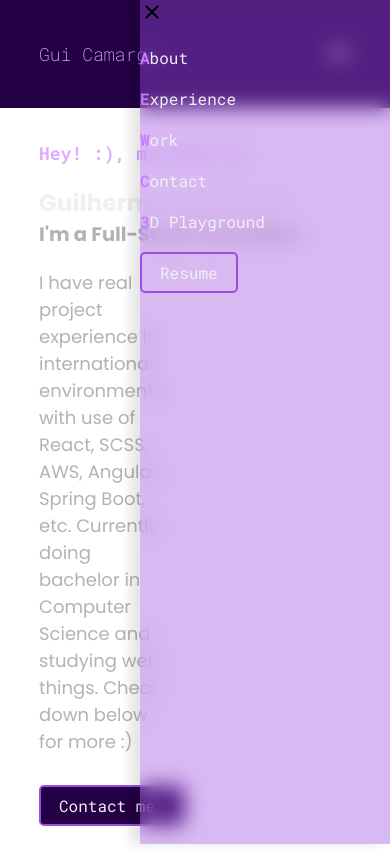
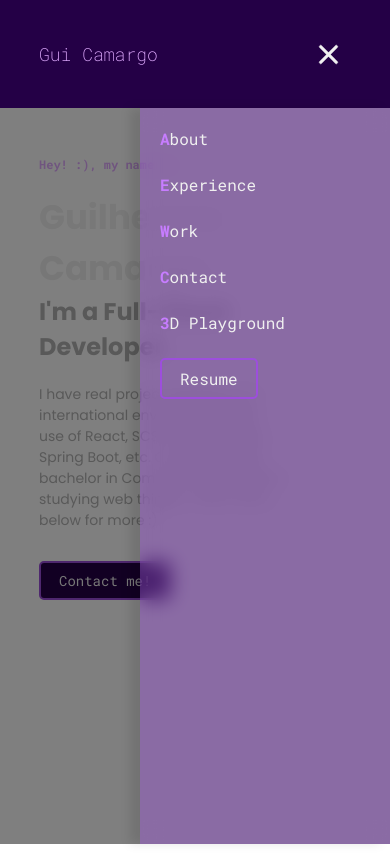
Before and after one commit to GuiACamargo/Portfolio, a website built with Vite: page index.html in a window 390 px wide. Both pictures are taken after a click on the button 339 px from the left and 54 px from the top of the page. Built offline with nearby package versions, Linux system fonts and the light colour scheme; what @tsparticles/all would draw is missing.

Commit message:
Changing and updating the style of the sidebar and how it works. Adding meta tags

```diff
--- a/index.html
+++ b/index.html
@@ -7,6 +7,18 @@
     <script type="module" src="script.js" defer></script>
     <link rel="stylesheet" href="styles/reset.css">
     <link rel="stylesheet" href="styles/style.css">
+    <link rel="icon" type="image/x-icon" href="/assets/icons/code.svg">
+    <title>Portfolio - Gui Camargo</title>
+    <meta name="description" content="Guilherme Camargo is a Full-Stack Developer with real international project experience, see more about it!">
+    <meta property="og:title" content="Portfolio - Gui Camargo" />
+    <meta property="og:type" content="website" />
+    <!-- <meta property="og:url" content="https://www.imdb.com/title/tt0117500/" /> -->
+    <meta property="og:image" content="https://media.istockphoto.com/id/1047259374/photo/programming-source-code-abstract-background.jpg?s=612x612&w=0&k=20&c=07DAFiujCb58Zgu5ZArLprHiSKew5pCGqbTnop9GclA=" />
+    <meta name="twitter:card" content="summary">
+    <!-- <meta name=”twitter:url” content=”https://https://rockcontent.com/br/blog/dicas-marketing-no-facebook/”> -->
+    <meta name="twitter:title" content="Portfolio - Gui Camargo">
+    <meta name="twitter:description" content="Guilherme Camargo is a Full-Stack Developer with real international project experience, see more about it!">
+    <meta name="twitter:image" content="https://media.istockphoto.com/id/1047259374/photo/programming-source-code-abstract-background.jpg?s=612x612&w=0&k=20&c=07DAFiujCb58Zgu5ZArLprHiSKew5pCGqbTnop9GclA=">
 </head>
 <body>
     <header class="header">
@@ -35,14 +47,16 @@
                         D Playground
                     </a>
                     <button class="header__menu-button hide-on-mobile">Resume</button>
-                    <button class="header__menu-open-sidebar-button">
-                        <img src="assets/icons/menu.svg" alt="Menu icon">
+                    <button class="header__menu-sidebar-button">
+                        <span class="header__menu-icon-bar"></span>
+                        <span class="header__menu-icon-bar"></span>
+                        <span class="header__menu-icon-bar"></span>
                     </button>
                 </menu>
+            </nav>
+        </div>
+    </header>
     <menu class="header__menu header__menu--sidebar">
-                    <button class="header__menu-close-sidebar-button">
-                        <img src="assets/icons/close.svg" alt="Menu icon">
-                    </button>
         <a class="header__menu-anchor header__menu-anchor--sidebar">
             <bold class="header__menu-anchor-fl header__menu-anchor-fl--sidebar">A</bold>
             bout
@@ -65,10 +79,8 @@
         </a>
         <button class="header__menu-button">Resume</button>
     </menu>
-            </nav>
-        </div>
-    </header>
     <main>
+        <div class="overlay"></div>
         <article class="introduction">
             <div id="tsparticles"></div>
             <div class="introduction__container">
--- a/script.js
+++ b/script.js
@@ -3,9 +3,12 @@ import { confetti } from "@tsparticles/confetti";
 import { tsParticles } from "@tsparticles/engine";
 
 const buttonCallToAction = document.querySelector(".introduction__button-call-to-action")
-const buttonOpenSidebar = document.querySelector(".header__menu-open-sidebar-button")
-const buttonCloseSidebar = document.querySelector(".header__menu-close-sidebar-button")
+const buttonSidebar = document.querySelector(".header__menu-sidebar-button")
 const sidebar = document.querySelector(".header__menu--sidebar")
+const allIconBars = document.querySelectorAll(".header__menu-icon-bar")
+const overlay = document.querySelector(".overlay")
+
+let isSidebarOpen = false
 
 async function loadParticles() {
     await loadAll(tsParticles)
@@ -18,6 +21,32 @@ async function loadParticles() {
 
 loadParticles()
 
+function openSidebar() {
+    overlay.style.display = "block"
+    sidebar.classList.add("header__menu--sidebar-animation")
+    allIconBars[0].classList.add("header__menu-icon-bar--animation-first")
+    allIconBars[1].classList.add("header__menu-icon-bar--animation-second")
+    allIconBars[2].classList.add("header__menu-icon-bar--animation-third")
+}
+
+function closeSidebar() {
+    overlay.style.display = "none"
+    sidebar.classList.remove("header__menu--sidebar-animation")
+    allIconBars[0].classList.remove("header__menu-icon-bar--animation-first")
+    allIconBars[1].classList.remove("header__menu-icon-bar--animation-second")
+    allIconBars[2].classList.remove("header__menu-icon-bar--animation-third")
+}
+
+function sidebarAction(isOpen) {
+    isSidebarOpen = !isOpen
+
+    if(isSidebarOpen) {
+        openSidebar()
+    } else {
+        closeSidebar()
+    }
+}
+
 buttonCallToAction.addEventListener('click', () => {
     confetti({
         particleCount: 100,
@@ -26,10 +55,13 @@ buttonCallToAction.addEventListener('click', () => {
     });
 })
 
-buttonOpenSidebar.addEventListener('click', () => {
-    sidebar.style.display = "flex"
+buttonSidebar.addEventListener('click', () => {
+    sidebarAction(isSidebarOpen)
 })
 
-buttonCloseSidebar.addEventListener('click', () => {
-    sidebar.style.display = "none"
+overlay.addEventListener('click', () => {
+    if(isSidebarOpen) {
+        isSidebarOpen = !isSidebarOpen
+        closeSidebar()
+    }
 })
--- a/styles/style.css
+++ b/styles/style.css
@@ -8,6 +8,7 @@ Fonts Imports
 Variables
 */
 :root {
+    --header-height: 108px;
     --container-width: 80%;
     --container-max-width: 1700px;
     --color100: #E0AAFF;
@@ -33,7 +34,11 @@ Header
     justify-content: center;
     align-items: center;
     background-color: var(--color700);
-    height: 108px;
+    height: var(--header-height);
+    position: fixed;
+    width: 100%;
+    top: 0;
+    z-index: 10;
 }
 
 .header__container {
@@ -88,32 +93,65 @@ Header
 
 .header__menu--sidebar {
     position: fixed;
-    top: 0;
+    top: var(--header-height);
     right: 0;
-    height: 100vh;
+    transform: translateX(250px);
+    height: calc(100vh - var(--header-height));
     width: 250px;
-    z-index: 10;
+    z-index: 20;
     background-color: #9d4edd65;
     backdrop-filter: blur(10px);
     box-shadow: -10px 0 10px rgba(0, 0, 0, 0.1);
-    display: none;
+    /* display: none; */
+    display: flex;
     flex-direction: column;
     align-items: flex-start;
     justify-content: flex-start;
+    will-change: transform;
+    padding: 20px;
+    transition: 0.5s;
 }
 
-.header__menu-open-sidebar-button {
+.header__menu--sidebar-animation {
+    transform: translateX(0px);
+    visibility: visible;
+}
+
+.header__menu-sidebar-button {
     display: none;
     border: 0;
-    padding: 0;
     background-color: transparent;
-    filter: invert(99%) sepia(4%) saturate(750%) hue-rotate(258deg) brightness(118%) contrast(88%)
+    padding: 10px;
+    cursor: pointer;
+    flex-direction: column;
+    justify-content: center;
+    height: 45px;
+    width: 45px;
 }
 
-.header__menu-close-sidebar-button {
-    border: 0;
-    padding: 0;
-    background-color: transparent;
+.header__menu-icon-bar {
+    display: block;
+    width: 100%;
+    height: 3px;
+    background: var(--white);
+    transition: .3s;
+    border-radius: 1px;
+}
+
+.header__menu-icon-bar + .header__menu-icon-bar {
+    margin-top: 5px;
+}
+
+.header__menu-icon-bar--animation-first {
+    transform: translate3d(0, 8px, 0) rotate(45deg);
+}
+
+.header__menu-icon-bar--animation-second {
+    opacity: 0;
+}
+
+.header__menu-icon-bar--animation-third {
+    transform: translate3d(0, -8px, 0) rotate(-45deg)
 }
 
 .header__menu-anchor {
@@ -125,7 +163,7 @@ Header
 }
 
 .header__menu-anchor--sidebar {
-    width: 100%;
+    padding-bottom: 5px;
 }
 
 .header__menu-anchor::before {
@@ -167,7 +205,21 @@ Header
 
 .header__menu-button:hover {
     background-color: var(--color500);
-    box-shadow: var(--color400) 0px 0px 40px 0px;
+    box-shadow: var(--color400) 0px 0px 30px 0px;
+}
+
+/*
+Overlay
+*/
+.overlay {
+    position: fixed;
+    display: none;
+    left: 0;
+    top: 0;
+    right: 0;
+    bottom: 0;
+    z-index: 5;
+    background: rgba(0, 0, 0, 0.5);
 }
 
 /*
@@ -179,6 +231,7 @@ Introduction
     display: flex;
     justify-content: center;
     align-items: center;
+    margin-top: var(--header-height);
 }
 
 #tsparticles {
@@ -220,7 +273,7 @@ Introduction
     font-family: var(--sans-serif-font);
     font-weight: 700;
     color: var(--white);
-    font-size: 6vw;
+    font-size: 86px;
 }
 
 .introduction__text-occupation {
@@ -228,7 +281,7 @@ Introduction
     font-family: var(--sans-serif-font);
     font-weight: 700;
     color: var(--grey);
-    font-size: 5vw;
+    font-size: 62px;
     margin-bottom: 20px;
 }
 
@@ -262,28 +315,86 @@ Introduction
 
 /* Large devices */
 @media (max-width: 1200px) {
+    .introduction {
+        height: 600px;
+    }
 
+    .introduction__text-description {
+        max-width: 60%;
+    }
+
+    .introduction__text-initial {
+        font-size: 18px;
+    }
+
+    .introduction__text-name {
+        font-size: 62px;
+    }
+
+    .introduction__text-occupation {
+        font-size: 38px;
+    }
 }
 
 /* Smaller desktop */
 @media (max-width: 902px) {
+    .introduction {
+        height: 540px;
+    }
+
+    .introduction__text-initial {
+        font-size: 14px;
+    }
+
+    .introduction__text-name {
+        font-size: 52px;
+    }
+
+    .introduction__text-occupation {
+        font-size: 32px;
+    }
+
+    .introduction__text-description {
+        font-size: 16px;
+    }
+
     .hide-on-mobile {
         display: none;
     }
 
-    .header__menu-open-sidebar-button {
-        display: block;
+    .header__menu-sidebar-button {
+        display: flex;
     }
 }
 
 /* Most tablets */
 @media (max-width: 768px) {
+    .introduction__text-initial {
+        font-size: 12px;
+    }
 
+    .introduction__text-name {
+        font-size: 34px;
+    }
+
+    .introduction__text-occupation {
+        font-size: 24px;
+    }
+
+    .introduction__text-description {
+        font-size: 14px;
+    }
+
+    .introduction__button-call-to-action {
+        font-size: 14px;
+    }
 }
 
 /* Most phones and small devices */
 @media (max-width: 480px) {
-
+    .introduction__text-description {
+        max-width: 80%;
+    }
 }
 
 /* Smaller phones */
```
Also changed, not shown: assets/icons/close.svg (deleted), assets/icons/code.svg (added), menu_FILL0_wght400_GRAD0_opsz24 (1).svg (renamed from assets/icons/menu.svg). Lines whose indentation alone changed are shown as unchanged.
